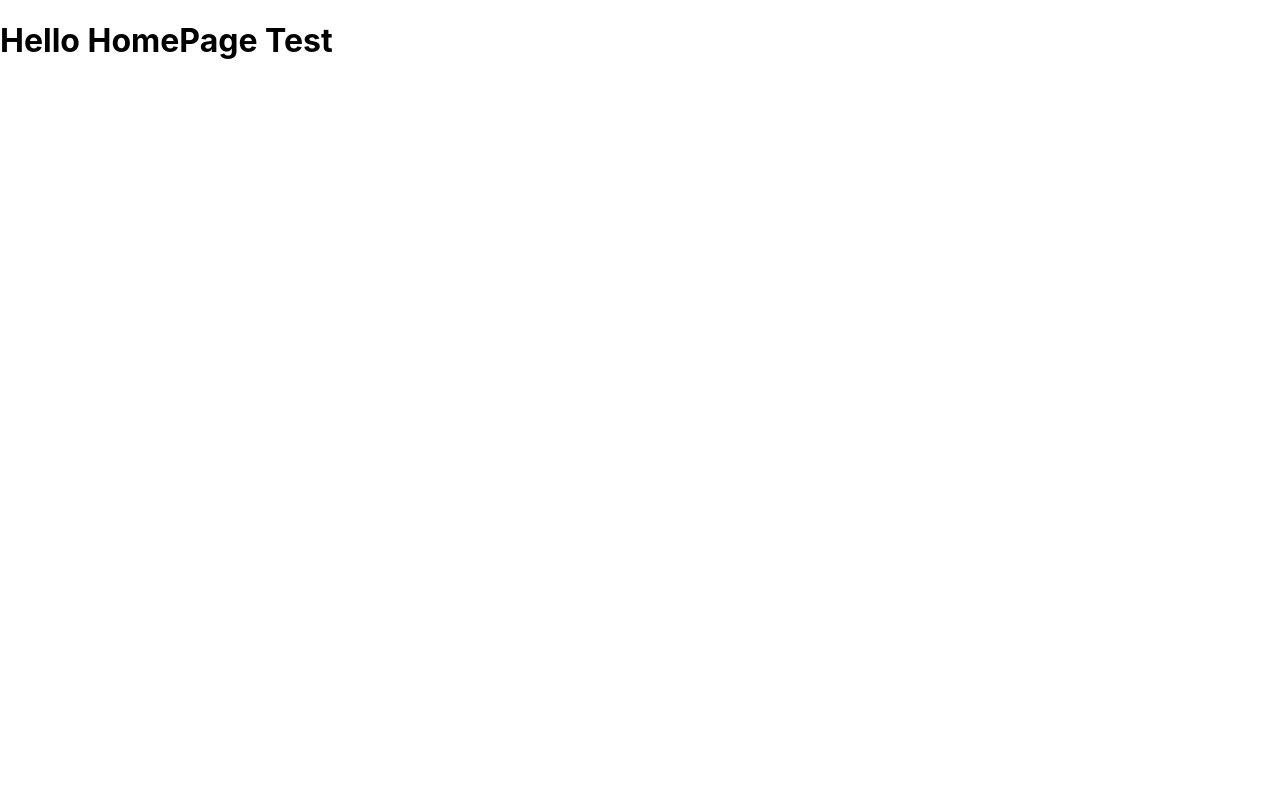
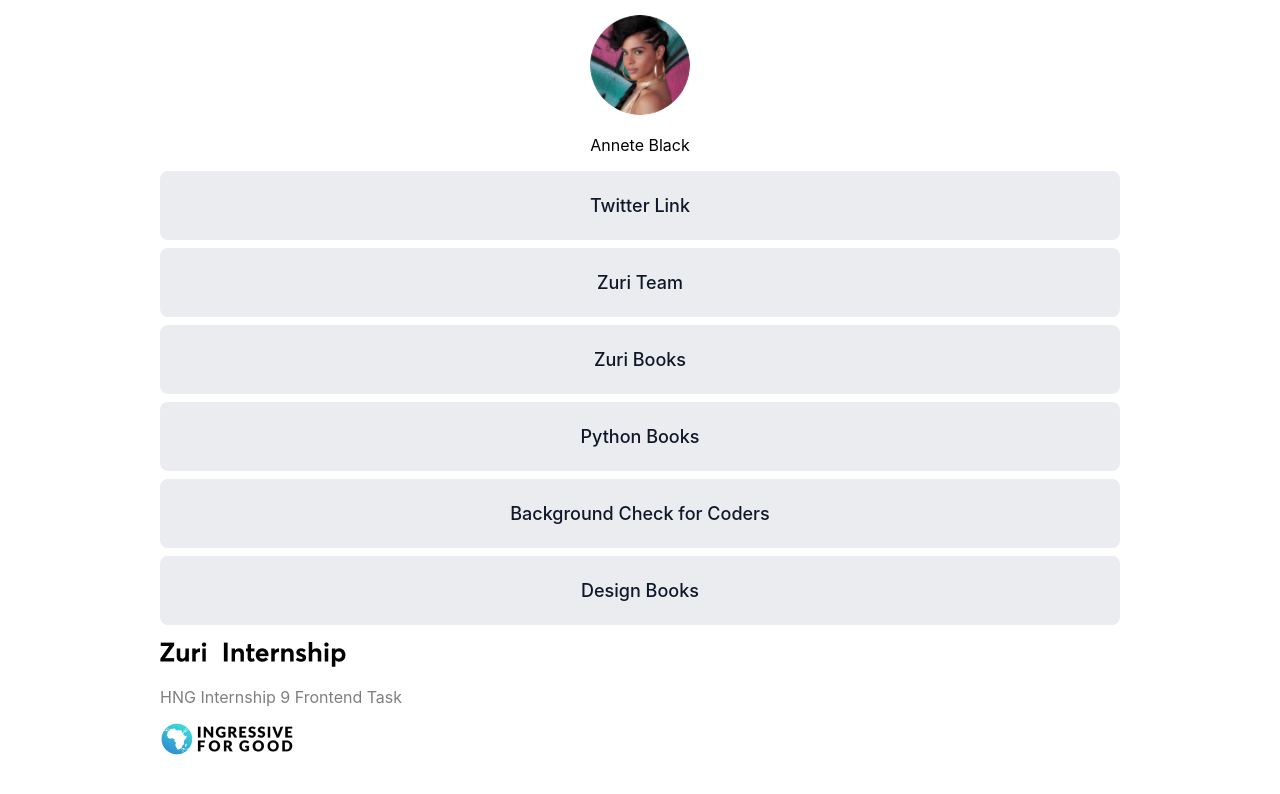
Before and after one commit to jackfros-glitch/HNG_Stage1, a React (Create React App) app: page / in a window 1280 px wide. Shown: the top 794 px of the page. Built offline with nearby package versions, Linux system fonts and the light colour scheme.

Commit message:
Update Add Components to Home Page

```diff
--- a/src/Pages/Home.js
+++ b/src/Pages/Home.js
@@ -1,10 +1,22 @@
 import React from 'react'
+import Button from '../Components/Button'
+import Footer from '../Components/Footer'
+import Header from '../Components/Header'
 
 function Home() {
   return (
-    <>
-    <h1>Hello HomePage Test</h1>
-    </>
+    <div style={{ maxWidth:'960px', padding:'15px', margin:'auto'}}>
+
+            <Header/>
+            <Button title='Twitter Link' link=''/>
+            <Button title='Zuri Team' link='https://training.zuri.team/' id='btn__zuri'/>
+            <Button title='Zuri Books' link='http://books.zuri.team' id='books'/>
+            <Button title='Python Books' link='https://books.zuri.team/' id='book__python'/>
+            <Button title='Background Check for Coders' link='https://background.zuri.team/' id='pitch'/>
+            <Button title='Design Books' link='https://books.zuri.team/design-rules' id='book__design'/>
+            <Footer/>
+
+    </div>
   )
 }
 
```
